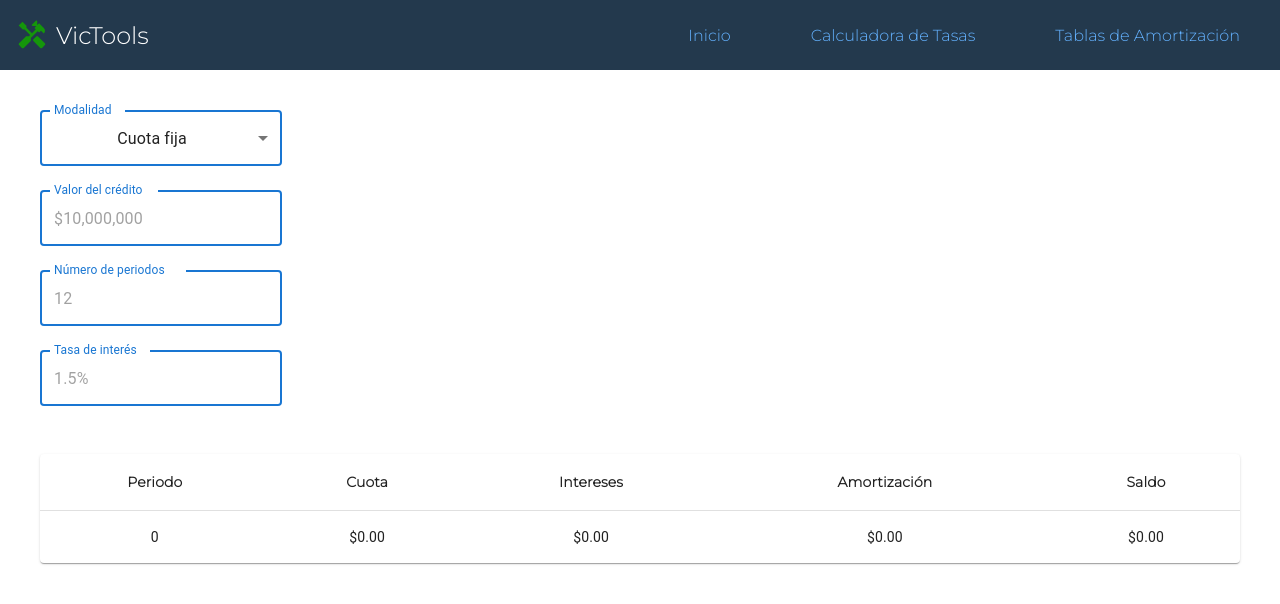
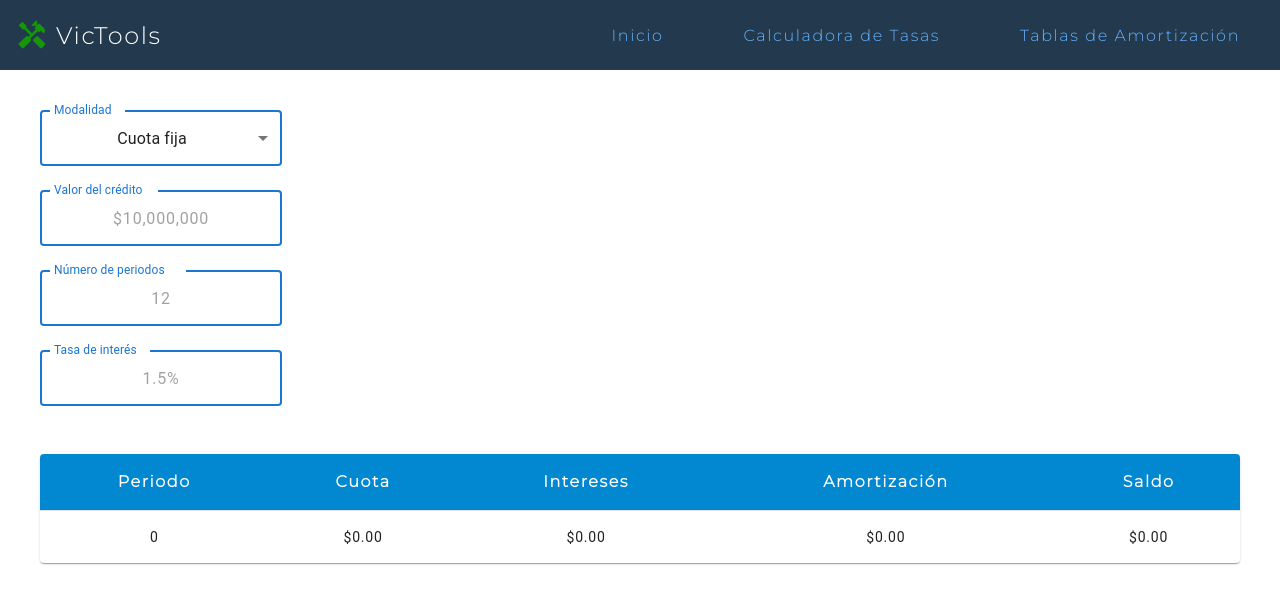
Before and after one commit to VicTips/victools, a React (Create React App) app: page /tablas in a window 1280 px wide. Shown: the top 604 px of the page. Built offline with nearby package versions, Linux system fonts and the light colour scheme.

Commit message:
Se agregan algunos estilos

```diff
--- /dev/null
+++ b/src/components/AmortizationTable/AmortizationTable.elements.js
@@ -0,0 +1,6 @@
+import TableCell from "@mui/material/TableCell";
+import styled from "styled-components";
+
+export const StyledHeader = styled(TableCell)`
+  background-color: #0288d1;
+`;
--- a/src/components/AmortizationTable/Amortizationtable.js
+++ b/src/components/AmortizationTable/Amortizationtable.js
@@ -6,6 +6,7 @@ import TableContainer from "@mui/material/TableContainer";
 import TableHead from "@mui/material/TableHead";
 import TableRow from "@mui/material/TableRow";
 import Paper from "@mui/material/Paper";
+import { StyledHeader } from "./AmortizationTable.elements";
 
 function AmortizationTable({ rows }) {
   let headers = ["Periodo", "Cuota", "Intereses", "Amortización", "Saldo"];
@@ -21,12 +22,12 @@ function AmortizationTable({ rows }) {
         <TableHead>
           <TableRow>
             {headers.map((header) => (
-              <TableCell
+              <StyledHeader
                 key={header}
                 align="center"
               >
                 <b>{header}</b>
-              </TableCell>
+              </StyledHeader>
             ))}
           </TableRow>
         </TableHead>
--- a/src/components/AmortizationTable/Inputs.js
+++ b/src/components/AmortizationTable/Inputs.js
@@ -6,7 +6,7 @@ import {
   FormatCurrency,
   FormatPercentage,
   FormatPeriods,
-} from "./CustomFormats";
+} from "../../services/CustomFormats";
 
 function Inputs({ onChange }) {
   const types = [
--- a/src/components/NavBar/NavBar.elements.js
+++ b/src/components/NavBar/NavBar.elements.js
@@ -25,6 +25,7 @@ export const LogoContainer = styled.div`
 
   p {
     color: #fff;
+    letter-spacing: 0.1rem;
   }
 
   svg {
@@ -78,6 +79,7 @@ export const MenuItemLink = styled(Link)`
   color: #64b2ff;
   font-size: 1rem;
   font-weight: 300;
+  letter-spacing: 0.1rem;
   cursor: pointer;
   transition: 0.5s all ease;
 
--- a/src/index.css
+++ b/src/index.css
@@ -8,3 +8,18 @@
 body {
   overflow-x: hidden;
 }
+
+th {
+  color: white !important;
+  font-size: 1rem !important;
+  letter-spacing: 0.1rem !important;
+}
+
+td {
+  letter-spacing: 0.05rem !important;
+}
+
+input {
+  text-align: center;
+  letter-spacing: 0.05rem !important;
+}
```
Also changed, not shown: src/services/CustomFormats.js (renamed from src/components/AmortizationTable/CustomFormats.js).
